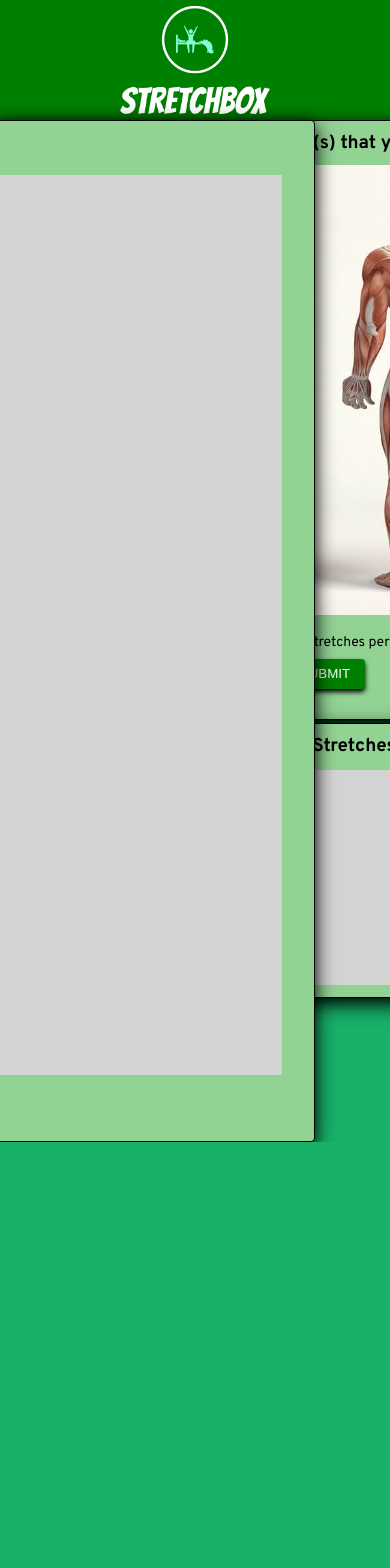
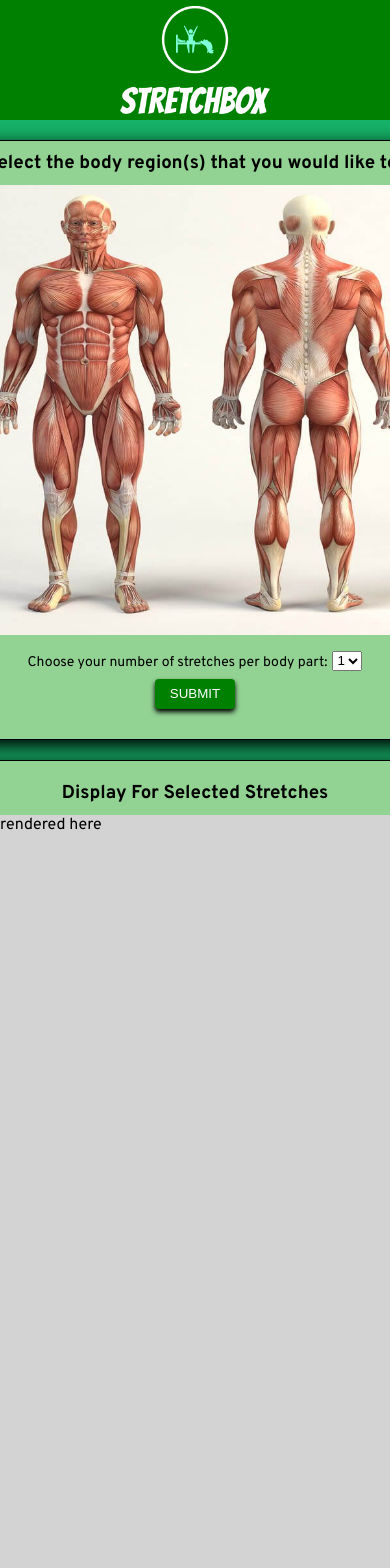
Before and after one commit to StretchBox/StretchBox, a React app: page / in a window 390 px wide. Shown: the top 1568 px of the page. Before the commit the page ends 1142 px from the top, so only its background shows below. Built offline with nearby package versions, Linux system fonts and the light colour scheme.

Commit message:
Made MVP styling responsive with flexbox and added divs to home.js

```diff
--- a/client/components/home.js
+++ b/client/components/home.js
@@ -4,16 +4,24 @@ import StretchDisplay from "./homeComponents/stretchDisplay";
 import SavedStretches from './homeComponents/savedStretches';
 import Routines from "./homeComponents/routines";
 import Header from "./homeComponents/header";
+import '../stylesheets/home.scss'
+
 
 const Home = () => {
   const [stretchData, setStretchData] = useState('');
   return (
     <>
       <Header />
-      <RegionSelector value={setStretchData}/>
-      <StretchDisplay value={stretchData}/>
-      <SavedStretches />
-      <Routines />
+      <div id="main-flex">
+        <div class="dynamic-direction">
+          <RegionSelector value={setStretchData}/>
+          <StretchDisplay value={stretchData}/>
+        </div>
+        {/* <div class="dynamic-direction">
+          <SavedStretches />
+          <Routines />
+        </div> */}
+      </div>
     </>
   )
 }
--- /dev/null
+++ b/client/stylesheets/home.scss
@@ -0,0 +1,20 @@
+#main-flex {
+    display: flex;
+    flex-direction: column;
+    margin-top: 20px;
+}
+
+.dynamic-direction {
+    display: flex;
+    justify-content: space-evenly;
+    align-items: center;
+}
+
+@media screen and (max-width: 1570px) {
+    .dynamic-direction {
+        display: flex;
+        flex-direction: column;
+        align-items: center;
+        gap: 20px;
+    }
+}
--- a/client/stylesheets/stretchDisplay.scss
+++ b/client/stylesheets/stretchDisplay.scss
@@ -3,7 +3,10 @@
 
 
 .stretchDisplay {
-position: absolute;
+    /*
+    // float:right;
+
+    */
     height:1000px;
     width: 900px;
     right: 75px;
@@ -14,11 +17,10 @@ background-color: #92D293;
     box-shadow: 0 4px 8px 0 rgba(0,0,0,0.2), 0 6px 20px 0 rgba(0,0,0.19);
     font-family: 'Overpass', sans-serif;
     padding:10px;
-align-items: center;
-justify-content: center;
-
-
-
+    /*
+    // align-items: center;
+    // justify-content: center;
+    */
 }
 
 
```
Lines whose indentation alone changed are shown as unchanged.
